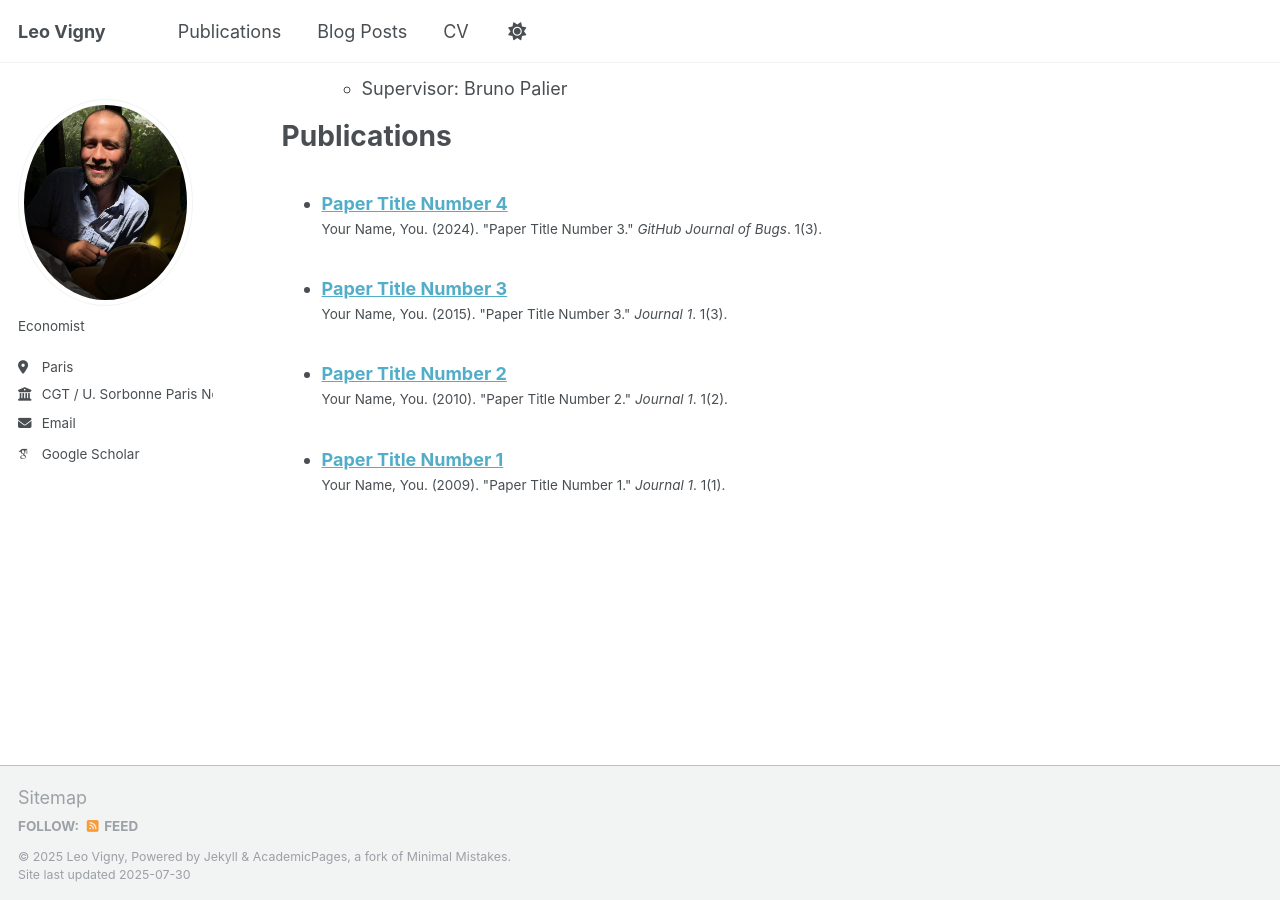
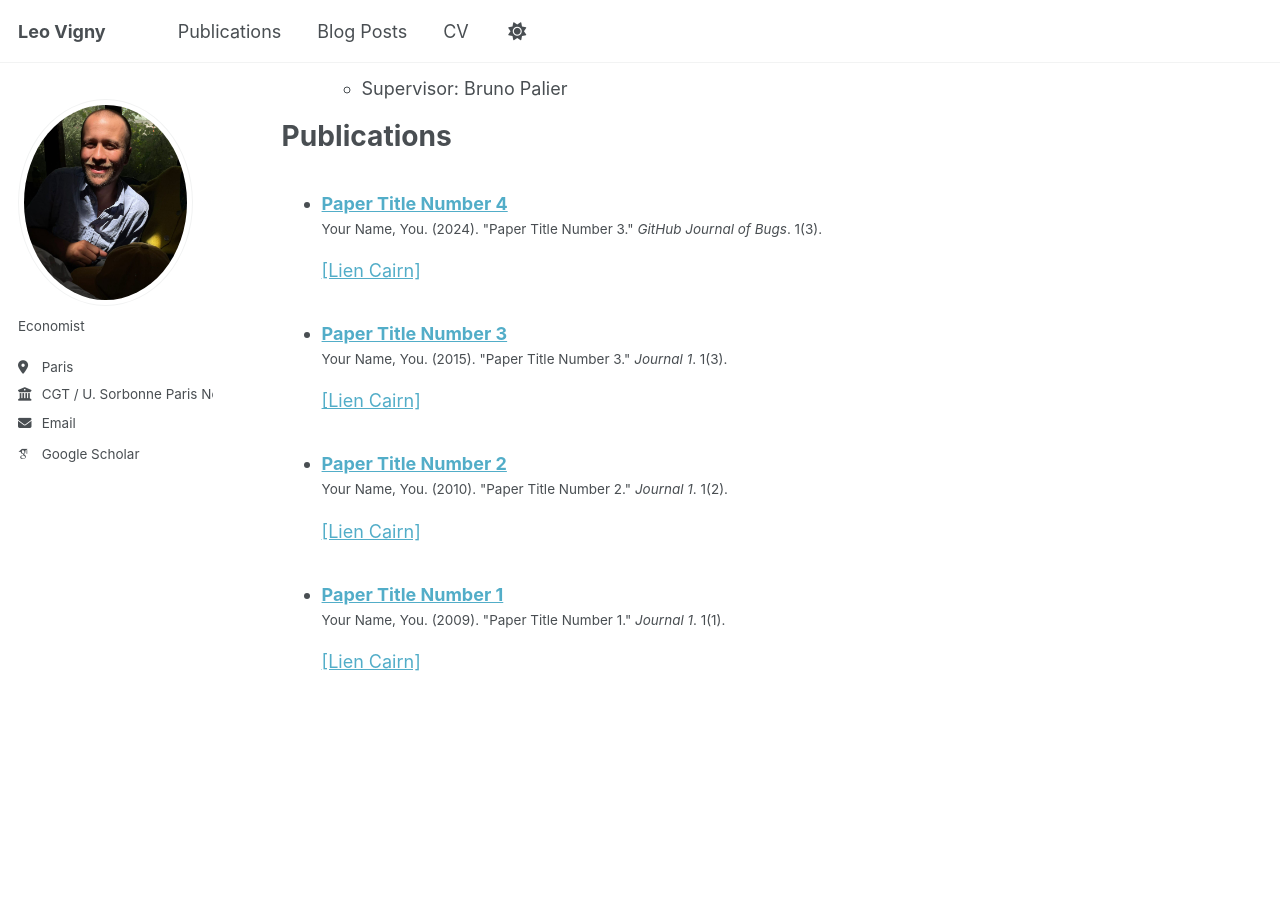
Before and after one commit to leo-vigny/leo-vigny.github.io, a Jekyll site: the page built from _pages/cv.md, in a window 1280 px wide and 900 px high, scrolled down 503 px. Built offline with Jekyll 4.4.1, drawn with Linux system fonts in a browser that asks for light colours; some web fonts are replaced; a script that is not in the unit is left out; a file with an impossible date is left out.

Commit message:
modif archive-single-cv

```diff
--- a/_includes/archive-single-cv.html
+++ b/_includes/archive-single-cv.html
@@ -15,28 +15,37 @@
 <div class="{{ include.type | default: "list" }}__item">
   <article class="archive__item" itemscope itemtype="http://schema.org/CreativeWork">
     <li>
-    {% if include.type == "grid" and teaser %}
-      <div class="archive__item-teaser">
-        <img src=
-          {% if teaser contains "://" %}
-            "{{ teaser }}"
-          {% else %}
-            "{{ teaser | prepend: "/images/" | prepend: base_path }}"
-          {% endif %}
-          alt="">
-      </div>
-    {% endif %}
   <h3 class="archive__item-title" itemprop="headline">
     {% if post.link %}
-        <a href="{{ post.link }}">{{ title }}</a> <a href="{{ base_path }}{{ post.url }}" rel="permalink"><i class="fa fa-link" aria-hidden="true" title="permalink"></i><span class="sr-only">Permalink</span></a>
+      <a href="{{ post.link }}">{{ title }}</a>
+      <a href="{{ base_path }}{{ post.url }}" rel="permalink">
+        <i class="fa fa-link" aria-hidden="true" title="permalink"></i>
+        <span class="sr-only">Permalink</span>
+      </a>
     {% else %}
       <a href="{{ base_path }}{{ post.url }}" rel="permalink">{{ title }}</a>
     {% endif %}
   </h3>
+
   {% if post.read_time %}
-      <p class="page__meta"><i class="fa fa-clock" aria-hidden="true"></i> {% include read-time.html %}</p>
+    <p class="page__meta">
+      <i class="fa fa-clock" aria-hidden="true"></i> {% include read-time.html %}
+    </p>
   {% endif %}
-    {% if post.venue%}<p class="archive__item-excerpt" itemprop="description">{{ post.citation }}</p> {% endif %}
+
+  {% if post.venue %}
+    <p class="archive__item-excerpt" itemprop="description">{{ post.citation }}</p>
+  {% endif %}
+
+  <!-- 💡 Ajouter les liens PDF et Cairn -->
+  <p>
+    {% if post.url_pdf %}
+      <a href="{{ post.url_pdf }}" target="_blank">[PDF]</a>
+    {% endif %}
+    {% if post.paperurl %}
+      <a href="{{ post.paperurl }}" target="_blank">[Lien Cairn]</a>
+    {% endif %}
+  </p>
 </li>
  </article>
 </div>
```
Lines whose indentation alone changed are shown as unchanged.
